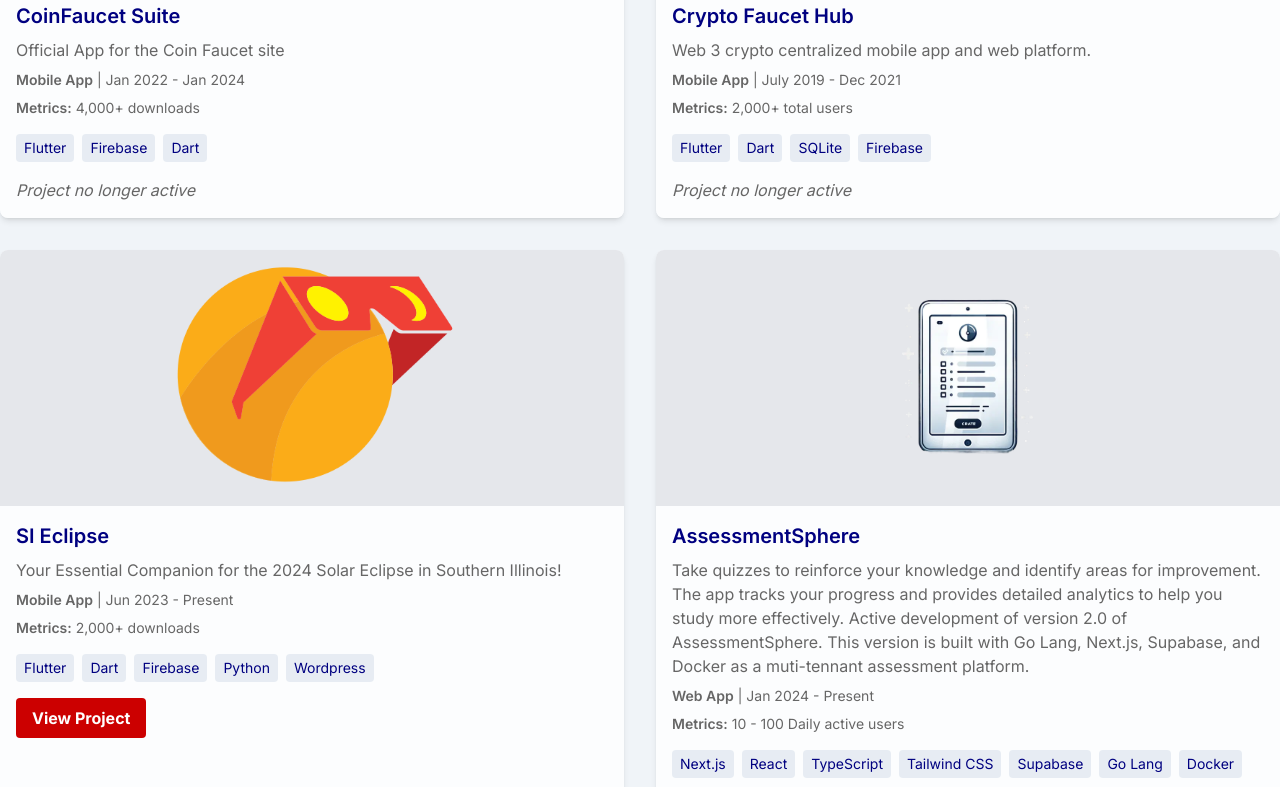
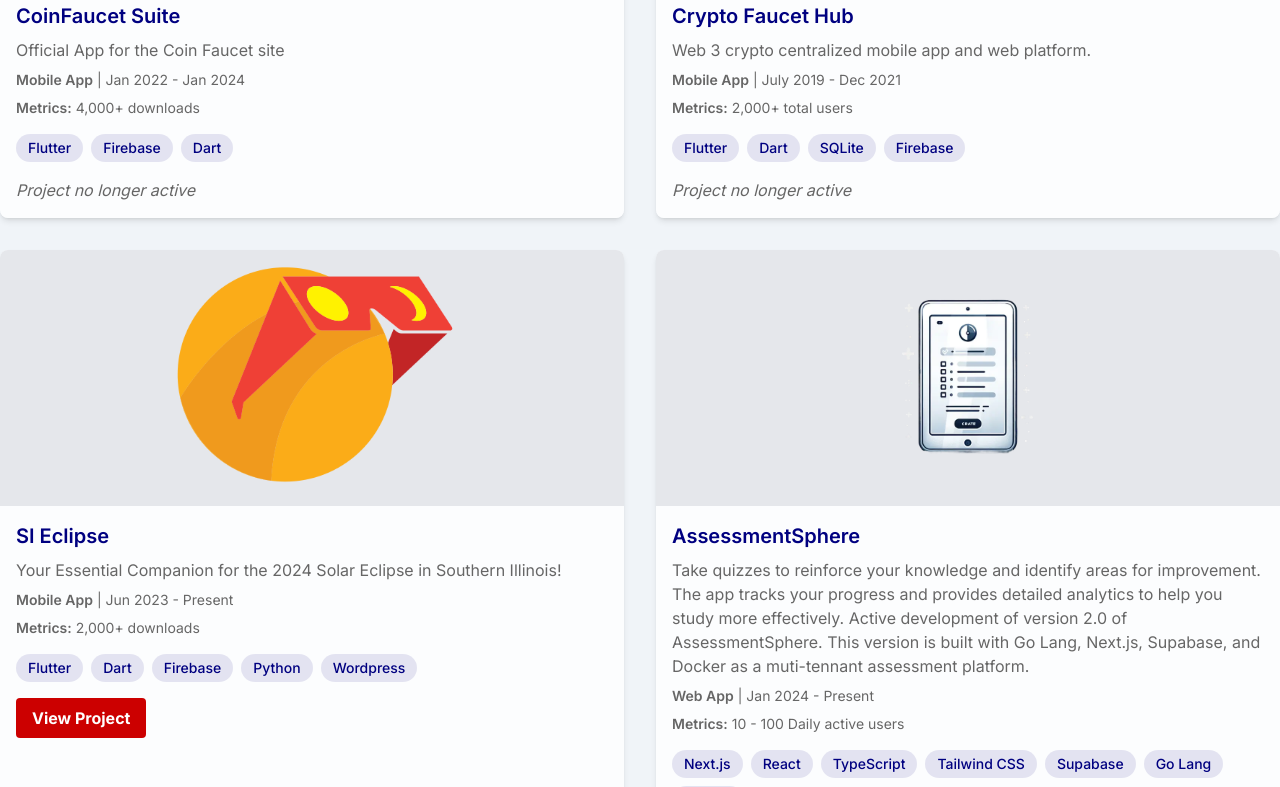
Before and after one commit to shagene/portfolio, a Next.js app: page / in a window 1280 px wide. Shown: the part 1320-2107 px from the top of the page. Built offline with nearby package versions, Linux system fonts and the light colour scheme.

Commit message:
Made the pills more consistent across the UX

```diff
--- a/src/components/Projects.tsx
+++ b/src/components/Projects.tsx
@@ -117,7 +117,7 @@
                 </p>
                 <div className="flex flex-wrap gap-2 mb-4">
                   {project.technologies.map((tech, techIndex) => (
-                    <span key={techIndex} className="bg-light-accent/80 dark:bg-dark-accent/80 text-navy-blue dark:text-usmc-gold px-2 py-1 rounded text-sm">
+                    <span key={techIndex} className="bg-navy-blue/10 dark:bg-usmc-gold/20 text-navy-blue dark:text-usmc-gold px-3 py-1 rounded-full text-sm font-medium">
                       {tech}
                     </span>
                   ))}
```
